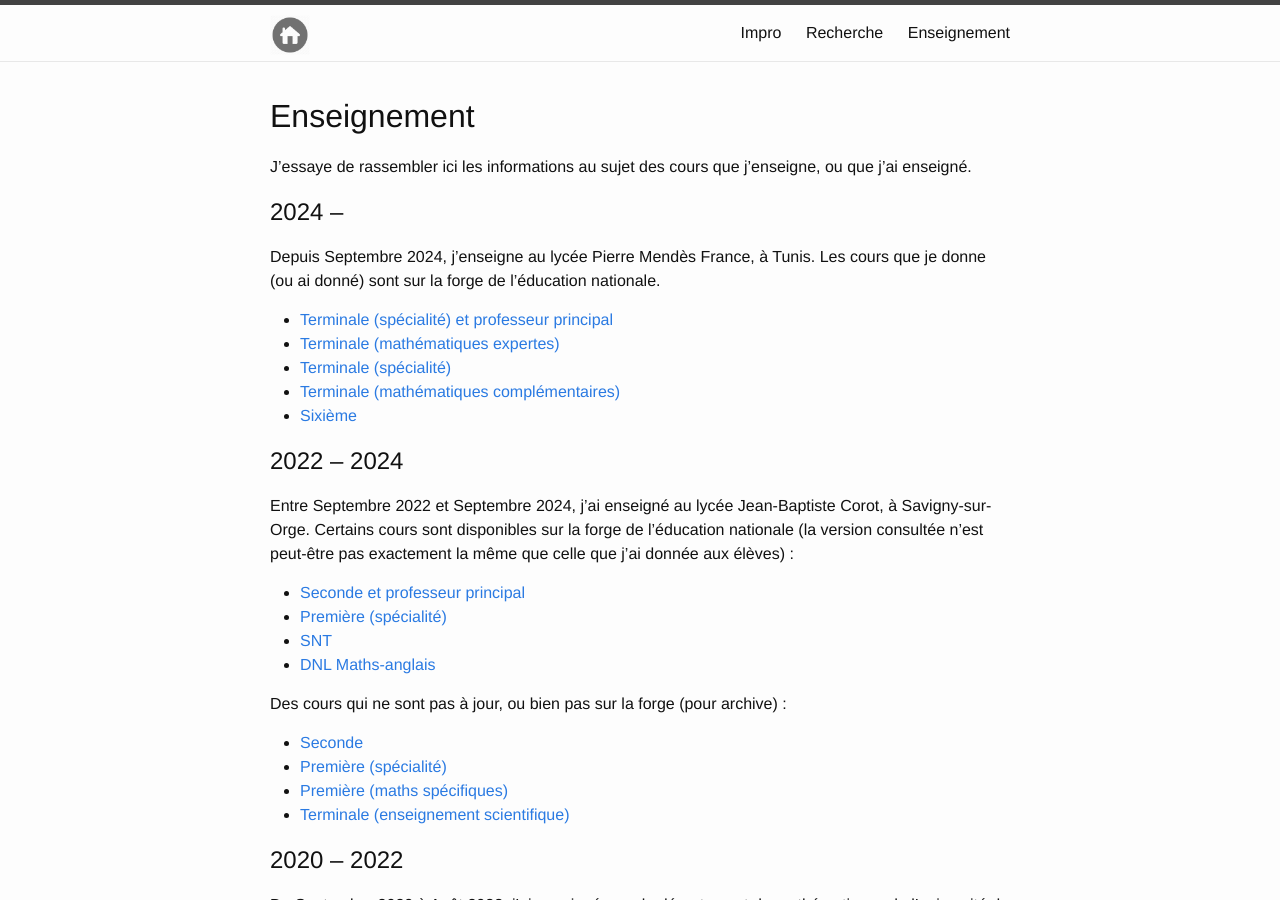
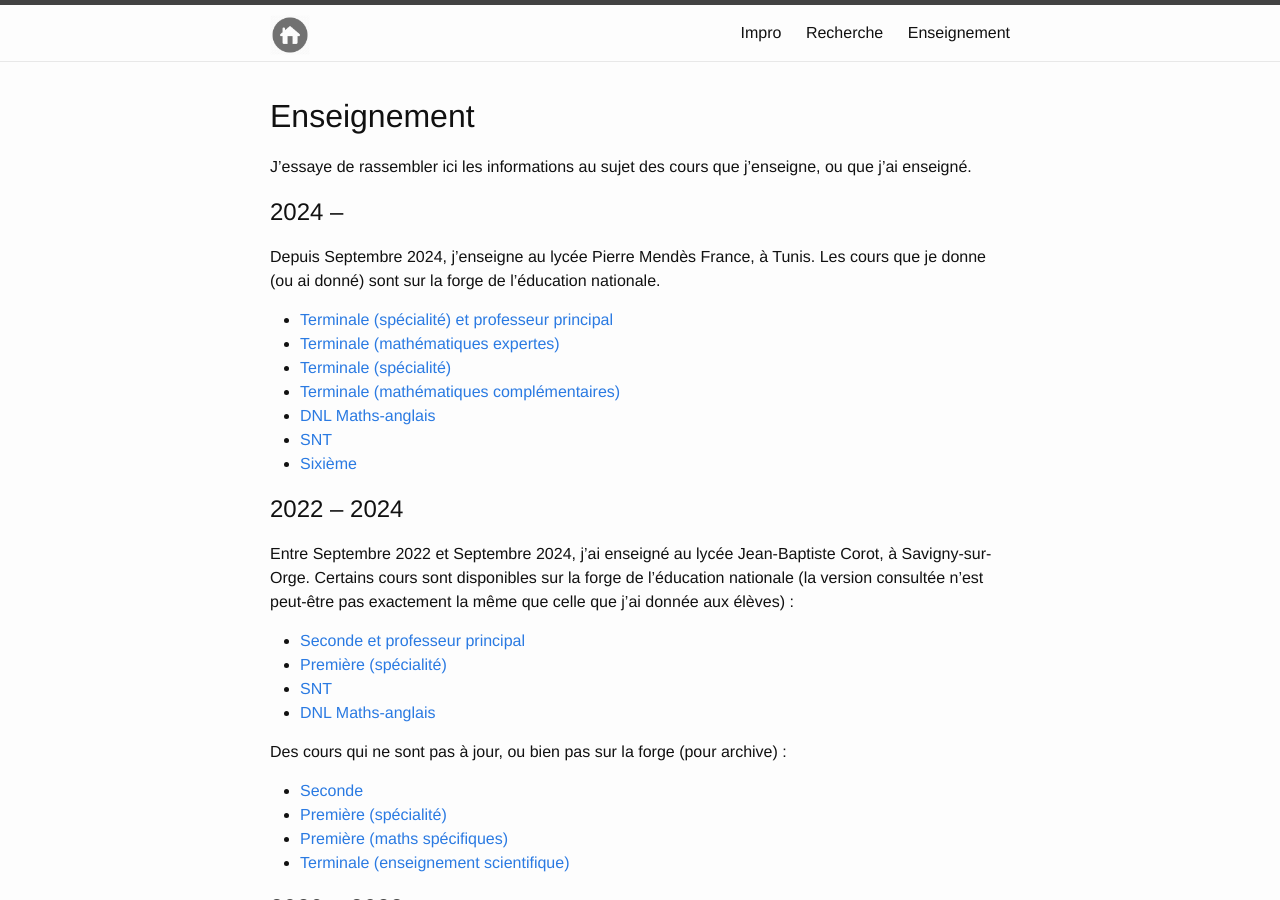
Before and after one commit to erou/erou.github.io, a Jekyll site: the page built from teaching.md, in a window 1280 px wide and 900 px high. Built offline with Jekyll 4.4.1, drawn with Linux system fonts in a browser that asks for light colours.

Commit message:
Ajout des cours de cette année

```diff
--- a/teaching.md
+++ b/teaching.md
@@ -18,6 +18,8 @@ cours que je donne (ou ai donné) sont sur la forge de l'éducation nationale.
 * [Terminale (mathématiques expertes)](https://erou.forge.apps.education.fr/maths-exp)
 * [Terminale (spécialité)](https://erou.forge.apps.education.fr/spe-term/)
 * [Terminale (mathématiques complémentaires)](https://erou.forge.apps.education.fr/math-comp/)
+* [DNL Maths-anglais](https://erou.forge.apps.education.fr/tdnl/)
+* [SNT](https://erou.forge.apps.education.fr/snt/)
 * [Sixième](https://erou.forge.apps.education.fr/sixieme/)
 
 ## 2022 -- 2024
```
